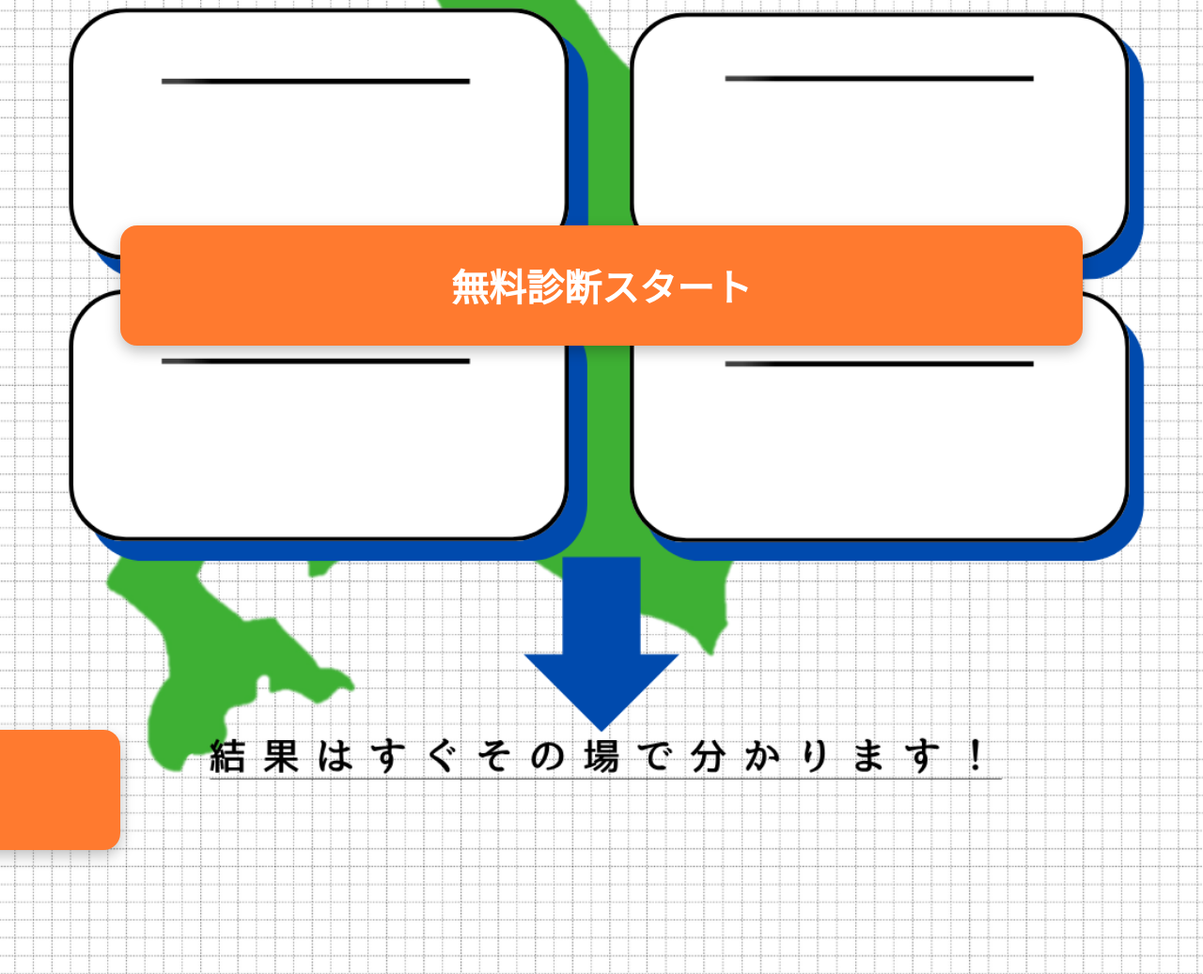
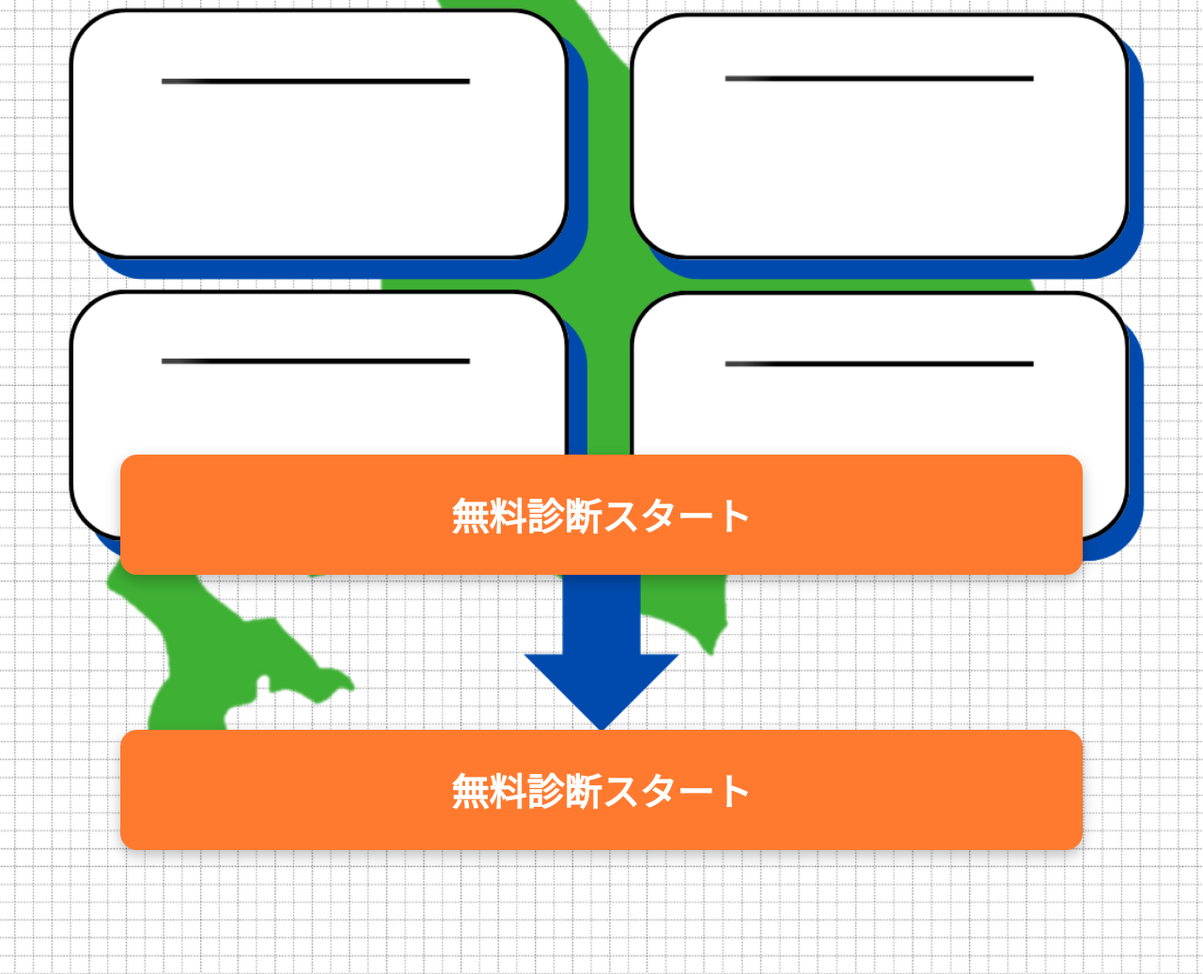
Before and after one commit to ak-koudai/bbb, a Flask app: page / in a window 1280 px wide. Shown: the part 1407-2444 px from the top of the page at 94% size. Run offline with Flask 3, Linux system fonts and the light colour scheme.

Commit message:
Adjust central button position in top.html
Updated the position of the central button in the layout.

```diff
--- a/templates/top.html
+++ b/templates/top.html
@@ -53,7 +53,7 @@ background:#ff6512;
 
 .cta-center{
 position:absolute;
-top:70%;
+top:80%;
 left:50%;
 transform:translate(-50%,-50%);
 width:80%;
@@ -64,7 +64,7 @@ width:80%;
 .cta-bottom{
 position:absolute;
 top:92%;
-right:50%;
+left:50%;
 transform:translate(-50%,-50%);
 width:80%;
 }
```
